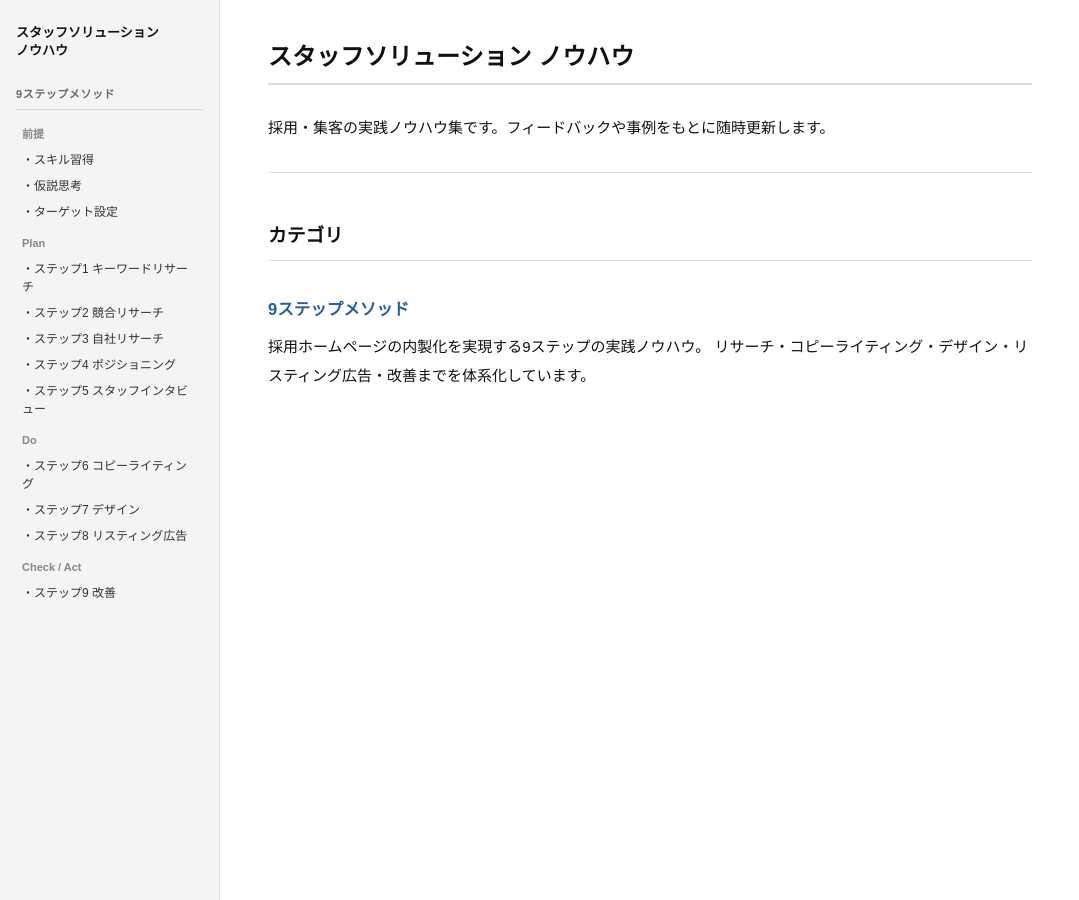
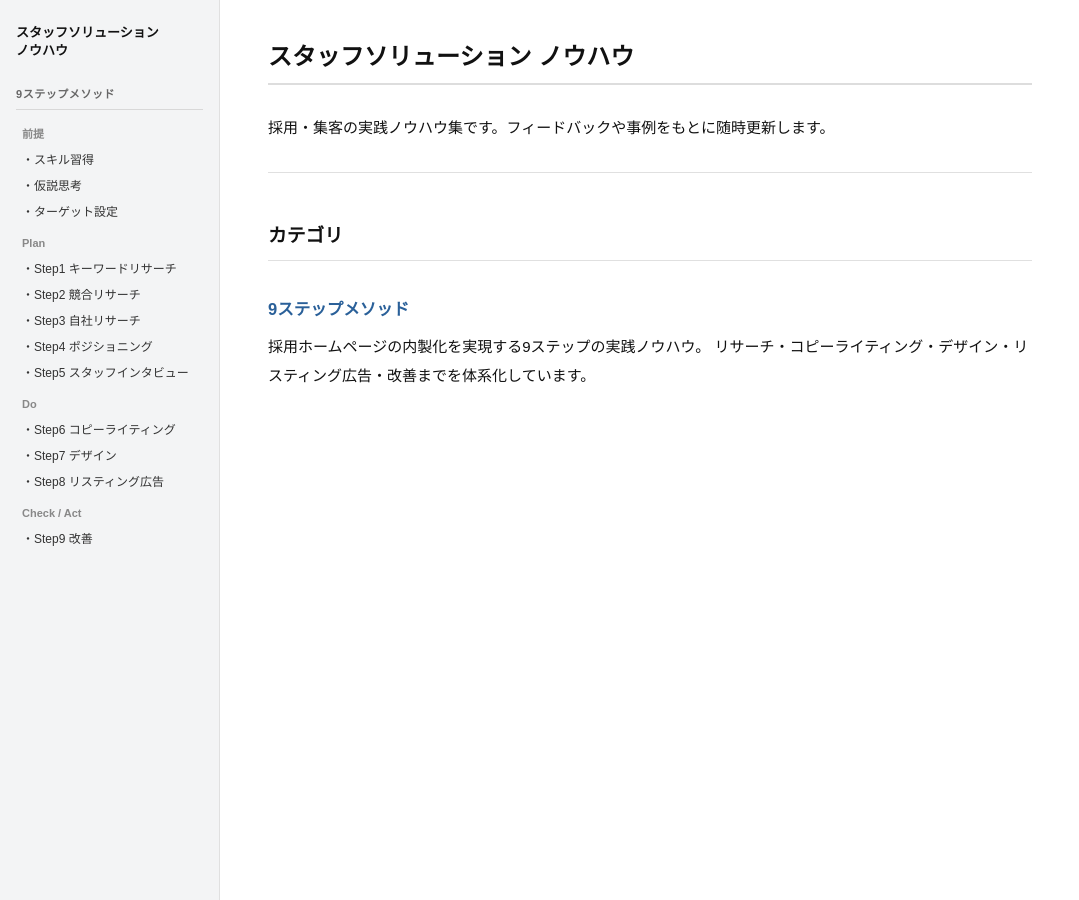
Before and after one commit to staffsolution/staffsolution-knowhow, a Jekyll site: the page built from index.md, in a window 1280 px wide. Shown: the whole page, without its empty margins (0-1079 px from the left). Built offline with Jekyll 4.4.1, drawn with Linux system fonts in a browser that asks for light colours; our own code applies the rules of GitHub Pages for plain Markdown files.

Commit message:
ナビ：ステップ→Step（英語化）で1行に収める
Made-with: Cursor

```diff
--- a/_includes/nav.html
+++ b/_includes/nav.html
@@ -11,17 +11,17 @@
       <li><a href="{{ '/9ステップメソッド/仮説思考' | relative_url }}">・仮説思考</a></li>
       <li><a href="{{ '/9ステップメソッド/ターゲット設定' | relative_url }}">・ターゲット設定</a></li>
       <li class="nav-year">Plan</li>
-      <li><a href="{{ '/9ステップメソッド/キーワードリサーチ' | relative_url }}">・ステップ1 キーワードリサーチ</a></li>
-      <li><a href="{{ '/9ステップメソッド/競合リサーチ' | relative_url }}">・ステップ2 競合リサーチ</a></li>
-      <li><a href="{{ '/9ステップメソッド/自社リサーチ' | relative_url }}">・ステップ3 自社リサーチ</a></li>
-      <li><a href="{{ '/9ステップメソッド/ポジショニング' | relative_url }}">・ステップ4 ポジショニング</a></li>
-      <li><a href="{{ '/9ステップメソッド/スタッフインタビュー' | relative_url }}">・ステップ5 スタッフインタビュー</a></li>
+      <li><a href="{{ '/9ステップメソッド/キーワードリサーチ' | relative_url }}">・Step1 キーワードリサーチ</a></li>
+      <li><a href="{{ '/9ステップメソッド/競合リサーチ' | relative_url }}">・Step2 競合リサーチ</a></li>
+      <li><a href="{{ '/9ステップメソッド/自社リサーチ' | relative_url }}">・Step3 自社リサーチ</a></li>
+      <li><a href="{{ '/9ステップメソッド/ポジショニング' | relative_url }}">・Step4 ポジショニング</a></li>
+      <li><a href="{{ '/9ステップメソッド/スタッフインタビュー' | relative_url }}">・Step5 スタッフインタビュー</a></li>
       <li class="nav-year">Do</li>
-      <li><a href="{{ '/9ステップメソッド/コピーライティング' | relative_url }}">・ステップ6 コピーライティング</a></li>
-      <li><a href="{{ '/9ステップメソッド/デザイン' | relative_url }}">・ステップ7 デザイン</a></li>
-      <li><a href="{{ '/9ステップメソッド/リスティング広告' | relative_url }}">・ステップ8 リスティング広告</a></li>
+      <li><a href="{{ '/9ステップメソッド/コピーライティング' | relative_url }}">・Step6 コピーライティング</a></li>
+      <li><a href="{{ '/9ステップメソッド/デザイン' | relative_url }}">・Step7 デザイン</a></li>
+      <li><a href="{{ '/9ステップメソッド/リスティング広告' | relative_url }}">・Step8 リスティング広告</a></li>
       <li class="nav-year">Check / Act</li>
-      <li><a href="{{ '/9ステップメソッド/改善' | relative_url }}">・ステップ9 改善</a></li>
+      <li><a href="{{ '/9ステップメソッド/改善' | relative_url }}">・Step9 改善</a></li>
     </ul>
   </div>
 </nav>
```
